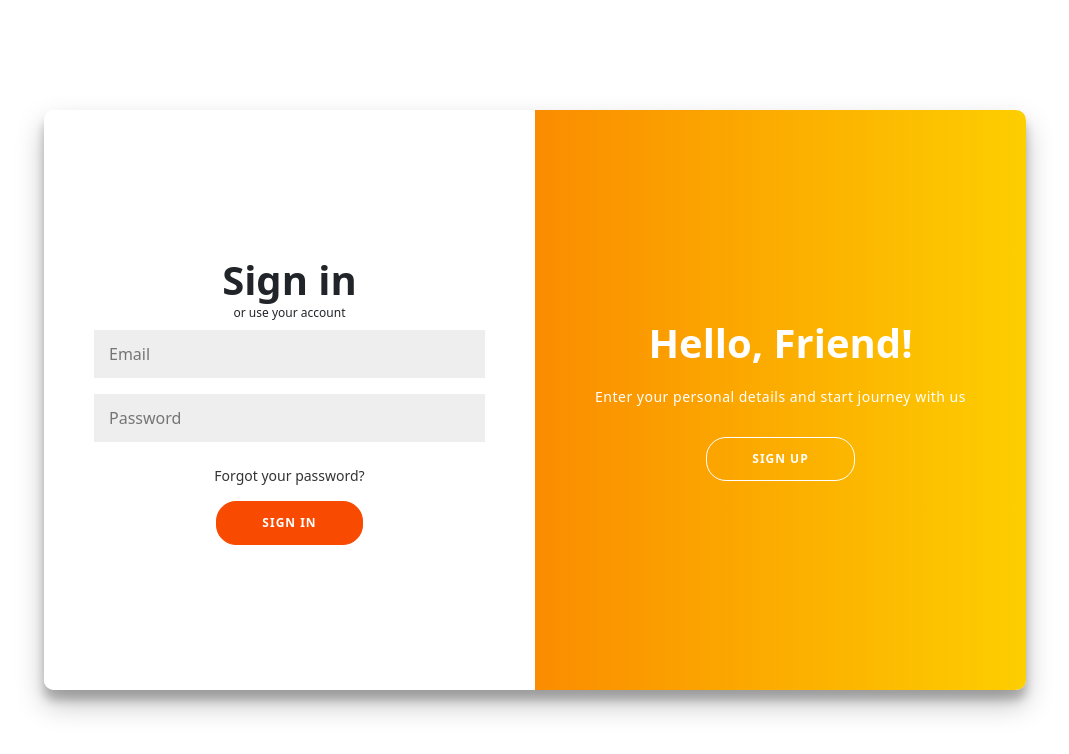
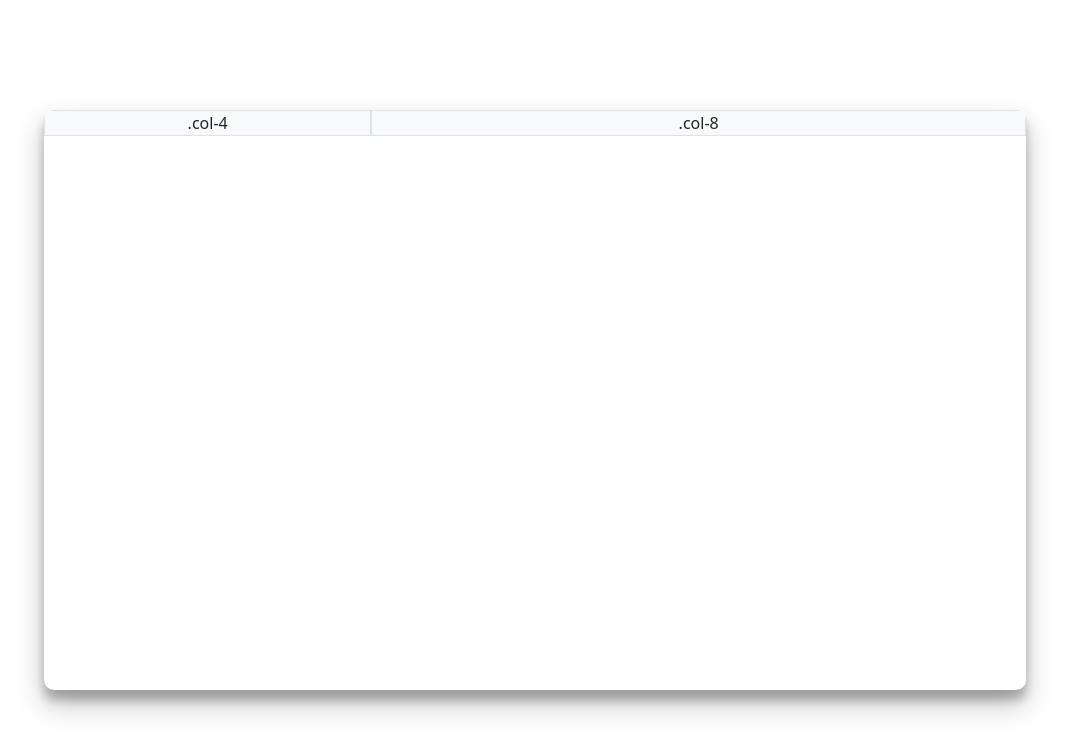
Before and after one commit to Mohammad-Alismael/cs931-chat-system-react, a React (Vite) app in the folder chat-system/: page /chat in a window 1280 px wide. Shown: the top 754 px of the page, without its empty margins (105-1174 px from the left). Built offline with nearby package versions, Linux system fonts and the light colour scheme; the HTML template or start-up script is replaced by a standard one.

Commit message:
adding component files

```diff
--- a/chat-system/src/App.jsx
+++ b/chat-system/src/App.jsx
@@ -2,13 +2,14 @@ import { useState } from "react";
 import "bootstrap/dist/css/bootstrap.min.css";
 import { Routes, Route } from "react-router-dom";
 import "./App.css";
-import HomePage from "./pages/homePage/HomePage.jsx";
+import HomePage from "./pages/homePage/index.jsx";
+import ChatPage from "./pages/chatPage/index.jsx";
 
 function App() {
   return (
     <Routes>
       <Route path="/" element={<HomePage />} />
-      <Route path="/chat" element={<HomePage />} />
+      <Route path="/chat" element={<ChatPage />} />
       <Route path="/settings" element={<HomePage />} />
     </Routes>
   );
--- /dev/null
+++ b/chat-system/src/pages/chatPage/index.jsx
@@ -0,0 +1,24 @@
+import React from 'react';
+import PropTypes from 'prop-types';
+import {Col, Container, Row} from "reactstrap";
+
+ChatPage.propTypes = {
+
+};
+
+function ChatPage(props) {
+    return (
+        <Container>
+            <Row>
+                <Col xs={4} className="bg-light border">
+                    .col-4
+                </Col>
+                <Col xs={8} className="bg-light border">
+                    .col-8
+                </Col>
+            </Row>
+        </Container>
+    );
+}
+
+export default ChatPage;
--- a/chat-system/src/pages/homePage/HomePage.jsx
+++ /dev/null
@@ -1,82 +0,0 @@
-import React, { useRef } from "react";
-import "./HomePage.styles.css";
-import {Container} from "reactstrap";
-import SignUpForm from "./components/SignUpForm.jsx";
-import SignInForm from "./components/SignInForm.jsx";
-import AuthOverlay from "./components/AuthOverlay.jsx";
-
-HomePage.propTypes = {};
-
-function HomePage(props) {
-  const containerRef = useRef(null);
-
-  const handleSignUpBtn = (e) => {
-    containerRef.current.classList.add("right-panel-active");
-  };
-
-  const handleSignInBtn = (e) => {
-    containerRef.current.classList.remove("right-panel-active");
-  };
-
-  // return (
-  //     <Container className="container" id="container" ref={containerRef}>
-  //       <div className="form-container sign-up-container">
-  //         <SignUpForm />
-  //       </div>
-  //       <div className="form-container sign-in-container">
-  //         <SignInForm />
-  //       </div>
-  //       <AuthOverlay handleSignInBtn={handleSignInBtn} handleSignUpBtn={handleSignUpBtn} />
-  //     </Container>
-  // );
-
-  return (
-    <div ref={containerRef} className="container" id="container">
-      <div className="form-container sign-up-container">
-        <form action="#">
-          <h1>Create Account</h1>
-          <span>or use your email for registration</span>
-          <input type="text" placeholder="Name" />
-          <input type="email" placeholder="Email" />
-          <input type="password" placeholder="Password" />
-          <input type="password" placeholder="Confirm Password" />
-          <input type="textarea" placeholder="Tell Us More About Yourself" />
-          <button>Sign Up</button>
-        </form>
-      </div>
-
-      <div className="form-container sign-in-container">
-        <form action="#">
-          <h1>Sign in</h1>
-          <span>or use your account</span>
-          <input type="email" placeholder="Email" />
-          <input type="password" placeholder="Password" />
-          <a href="#">Forgot your password?</a>
-          <button>Sign In</button>
-        </form>
-      </div>
-      <div className="overlay-container">
-        <div className="overlay">
-          <div className="overlay-panel overlay-left">
-            <h1>Welcome Back!</h1>
-            <p>
-              To keep connected with us please login with your personal info
-            </p>
-            <button onClick={handleSignInBtn} className="ghost" id="signIn">
-              Sign In
-            </button>
-          </div>
-          <div className="overlay-panel overlay-right">
-            <h1>Hello, Friend!</h1>
-            <p>Enter your personal details and start journey with us</p>
-            <button onClick={handleSignUpBtn} className="ghost" id="signUp">
-              Sign Up
-            </button>
-          </div>
-        </div>
-      </div>
-    </div>
-  );
-}
-
-export default HomePage;
--- a/chat-system/src/pages/homePage/components/AuthOverlay.jsx
+++ b/chat-system/src/pages/homePage/components/AuthOverlay.jsx
@@ -1,4 +1,4 @@
-import {Button} from "reactstrap";
+import React from "react";
 
 const AuthOverlay = ({ handleSignInBtn, handleSignUpBtn }) => {
   return (
@@ -7,16 +7,16 @@ const AuthOverlay = ({ handleSignInBtn, handleSignUpBtn }) => {
         <div className="overlay-panel overlay-left">
           <h1>Welcome Back!</h1>
           <p>To keep connected with us please login with your personal info</p>
-                    <Button onClick={handleSignInBtn} className="ghost" id="signIn">
+          <button onClick={handleSignInBtn} className="ghost" id="signIn">
             Sign In
-                    </Button>
+          </button>
         </div>
         <div className="overlay-panel overlay-right">
           <h1>Hello, Friend!</h1>
           <p>Enter your personal details and start journey with us</p>
-                    <Button onClick={handleSignUpBtn} className="ghost" id="signUp">
+          <button onClick={handleSignUpBtn} className="ghost" id="signUp">
             Sign Up
-                    </Button>
+          </button>
         </div>
       </div>
     </div>
--- a/chat-system/src/pages/homePage/components/SignInForm.jsx
+++ b/chat-system/src/pages/homePage/components/SignInForm.jsx
@@ -1,25 +1,36 @@
 import { Button, Form, FormGroup, Input, Label } from "reactstrap";
+import React from "react";
 
 const SignInForm = () => {
   return (
-    <Form>
+    <form action="#">
       <h1>Sign in</h1>
       <span>or use your account</span>
-      <FormGroup>
-        <Input type="email" name="email" id="email" placeholder="Email" />
-      </FormGroup>
-      <FormGroup>
-        <Input
-          type="password"
-          name="password"
-          id="password"
-          placeholder="Password"
-        />
-      </FormGroup>
+      <input type="email" placeholder="Email" />
+      <input type="password" placeholder="Password" />
       <a href="#">Forgot your password?</a>
-      <Button>Sign In</Button>
-    </Form>
+      <button>Sign In</button>
+    </form>
   );
+  // return (
+  //   <Form>
+  //     <h1>Sign in</h1>
+  //     <span>or use your account</span>
+  //     <FormGroup>
+  //       <Input type="email" name="email" id="email" placeholder="Email" />
+  //     </FormGroup>
+  //     <FormGroup>
+  //       <Input
+  //         type="password"
+  //         name="password"
+  //         id="password"
+  //         placeholder="Password"
+  //       />
+  //     </FormGroup>
+  //     <a href="#">Forgot your password?</a>
+  //     <Button>Sign In</Button>
+  //   </Form>
+  // );
 };
 
 export default SignInForm;
--- a/chat-system/src/pages/homePage/components/SignUpForm.jsx
+++ b/chat-system/src/pages/homePage/components/SignUpForm.jsx
@@ -1,43 +1,56 @@
 import { Button, Form, FormGroup, Input, Label } from "reactstrap";
+import React from "react";
 
 const SignUpForm = () => {
   return (
-    <Form>
+    <form action="#">
       <h1>Create Account</h1>
       <span>or use your email for registration</span>
-      <FormGroup>
-        <Input type="text" name="name" id="name" placeholder="Name" />
-      </FormGroup>
-      <FormGroup>
-        <Input type="email" name="email" id="email" placeholder="Email" />
-      </FormGroup>
-      <FormGroup>
-        <Input
-          type="password"
-          name="password"
-          id="password"
-          placeholder="Password"
-        />
-      </FormGroup>
-      <FormGroup>
-        <Input
-          type="password"
-          name="confirmPassword"
-          id="confirmPassword"
-          placeholder="Confirm Password"
-        />
-      </FormGroup>
-      <FormGroup>
-        <Input
-          type="textarea"
-          name="textarea"
-          id="textarea"
-          placeholder="ell Us More About Yourself"
-        />
-      </FormGroup>
-      <Button>Sign Up</Button>
-    </Form>
+      <input type="text" placeholder="Name" />
+      <input type="email" placeholder="Email" />
+      <input type="password" placeholder="Password" />
+      <input type="password" placeholder="Confirm Password" />
+      <input type="textarea" placeholder="Tell Us More About Yourself" />
+      <button>Sign Up</button>
+    </form>
   );
+  // return (
+  //   <Form>
+  //     <h1>Create Account</h1>
+  //     <span>or use your email for registration</span>
+  //     <FormGroup>
+  //       <Input type="text" name="name" id="name" placeholder="Name" />
+  //     </FormGroup>
+  //     <FormGroup>
+  //       <Input type="email" name="email" id="email" placeholder="Email" />
+  //     </FormGroup>
+  //     <FormGroup>
+  //       <Input
+  //         type="password"
+  //         name="password"
+  //         id="password"
+  //         placeholder="Password"
+  //       />
+  //     </FormGroup>
+  //     <FormGroup>
+  //       <Input
+  //         type="password"
+  //         name="confirmPassword"
+  //         id="confirmPassword"
+  //         placeholder="Confirm Password"
+  //       />
+  //     </FormGroup>
+  //     <FormGroup>
+  //       <Input
+  //         type="textarea"
+  //         name="textarea"
+  //         id="textarea"
+  //         placeholder="ell Us More About Yourself"
+  //       />
+  //     </FormGroup>
+  //     <Button>Sign Up</Button>
+  //   </Form>
+  // );
 };
 
 export default SignUpForm;
--- /dev/null
+++ b/chat-system/src/pages/homePage/index.jsx
@@ -0,0 +1,37 @@
+import React, { useRef } from "react";
+import "./HomePage.styles.css";
+import SignUpForm from "./components/SignUpForm.jsx";
+import SignInForm from "./components/SignInForm.jsx";
+import AuthOverlay from "./components/AuthOverlay.jsx";
+
+HomePage.propTypes = {};
+
+function HomePage(props) {
+  const containerRef = useRef(null);
+
+  const handleSignUpBtn = (e) => {
+    containerRef.current.classList.add("right-panel-active");
+  };
+
+  const handleSignInBtn = (e) => {
+    containerRef.current.classList.remove("right-panel-active");
+  };
+
+  return (
+    <div ref={containerRef} className="container" id="container">
+      <div className="form-container sign-up-container">
+        <SignUpForm />
+      </div>
+
+      <div className="form-container sign-in-container">
+        <SignInForm />
+      </div>
+      <AuthOverlay
+        handleSignInBtn={handleSignInBtn}
+        handleSignUpBtn={handleSignUpBtn}
+      />
+    </div>
+  );
+}
+
+export default HomePage;
```
Also changed, not shown: chat-system/src/components/userCards/userChatCard.js (added, +14 -0 lines), chat-system/src/pages/chatPage/components/ChatHeader.js (added, +14 -0 lines), chat-system/src/pages/chatPage/components/SearchBar.js (added, +14 -0 lines), chat-system/src/pages/chatPage/components/SendBar.js (added, +14 -0 lines). Lines whose indentation alone changed are shown as unchanged.
